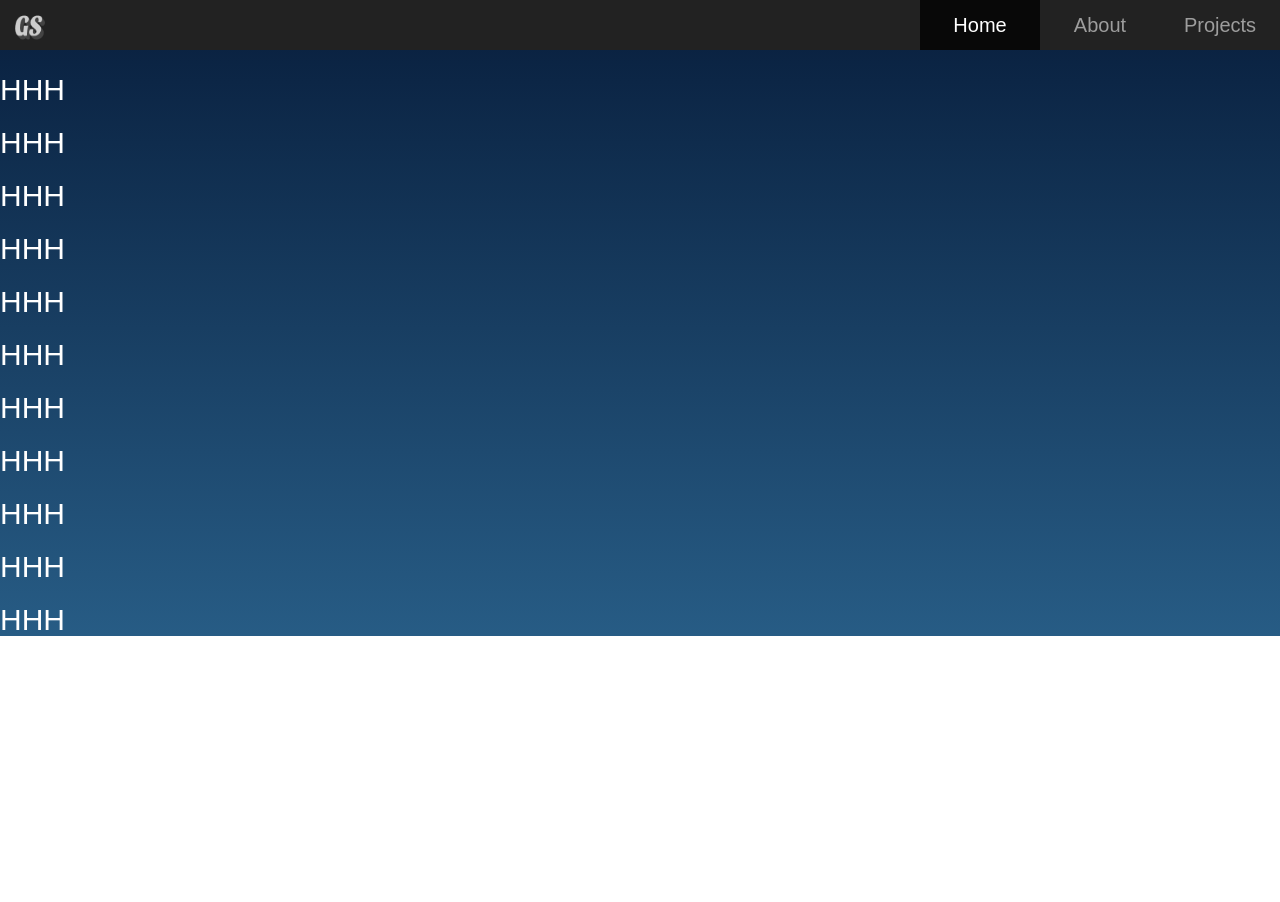
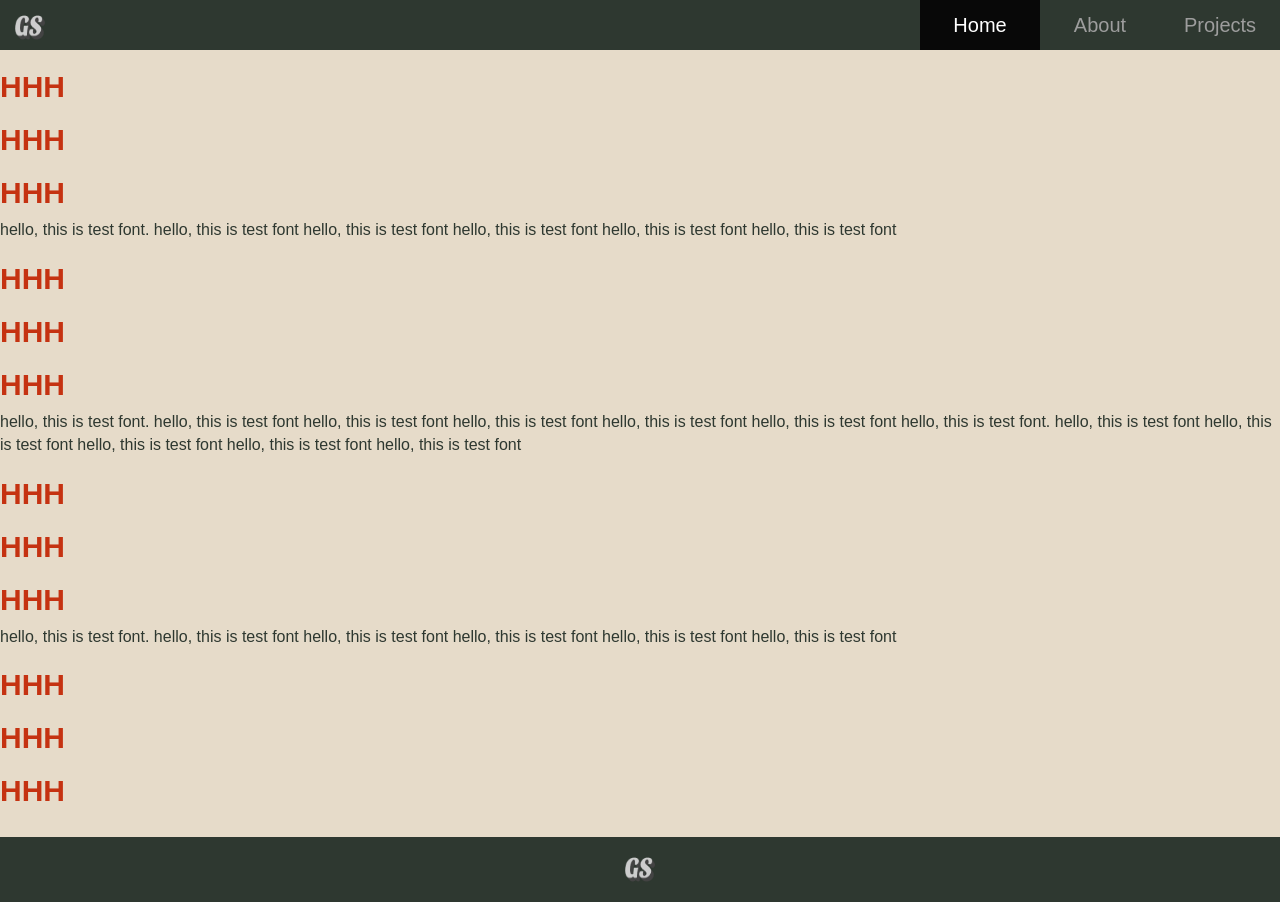
Before and after one commit to gurpreeth956/gurpreeth956.github.io, a plain HTML site: page index.html in a window 1280 px wide. Before the commit the page ends 800 px from the top, so only its background shows below. Drawn offline with nearby package versions, Linux system fonts and the light colour scheme.

Commit message:
Picked new colors for better look

```diff
--- a/index.html
+++ b/index.html
@@ -50,14 +50,21 @@
             <h2>HHH</h2>
             <h2>HHH</h2>
 
+            <p>hello, this is test font. hello, this is test font hello, this is test font hello, this is test font hello, this is test font hello, this is test font</p>
 
             <h2>HHH</h2>
             <h2>HHH</h2>
             <h2>HHH</h2>
 
+            <p>hello, this is test font. hello, this is test font hello, this is test font hello, this is test font hello, this is test font hello, this is test font hello, this is test font. hello, this is test font hello, this is test font hello, this is test font hello, this is test font hello, this is test font</p>
+
+
             <h2>HHH</h2>
             <h2>HHH</h2>
             <h2>HHH</h2>
+
+            <p>hello, this is test font. hello, this is test font hello, this is test font hello, this is test font hello, this is test font hello, this is test font</p>
+
 
             <h2>HHH</h2>
             <h2>HHH</h2>
@@ -66,10 +73,21 @@
         <!-- Page Details End-->
 
 
+        <!-- Footer Start -->
+        <footer class="text-muted text-center myfooter">
+            <div class="container">
+                <img src="images/GS.png" width="30" height="25" alt="Gurpreeth Singh">
+            </div>
+        </footer>
+        <!-- Footer End -->
+
+
         <!-- jQuery library -->
         <script src="https://ajax.googleapis.com/ajax/libs/jquery/3.4.1/jquery.min.js"></script>
         <!-- Bootstrap JS -->
         <script src="https://maxcdn.bootstrapcdn.com/bootstrap/3.4.0/js/bootstrap.min.js"></script>
+        <!-- My JS File -->
+        <script src="functions.js"></script>
 
     </body>
 </html>
--- a/style.css
+++ b/style.css
@@ -1,10 +1,24 @@
+html {
+    background-color: #2e3830;
+}
+
 body {
     font-family: Arial, Helvetica, sans-serif;
-    color: white;
+}
+
+h1, h2, h3, h4, h5, h6 {
+    color: #c53211;
+    font-weight: bold;
+}
+
+p {
+    color: #2e3830;
+    font-size: 16px;
 }
 
 .navbar {
     font-size: 20px;
+    background-color: #2e3830;
     border: none;
 }
 
@@ -18,5 +32,24 @@ body {
 }
 
 .page-details {
-    background: linear-gradient(#09203f, #275c85);
+    background: linear-gradient(#e6dbc9, #e6dbc9, #e6dbc9);
+    padding-top: 50px;
+    padding-bottom: 20px;
+    width: 100%;
+    float: left;
+    clear: none;
 }
+
+.myfooter {
+    width:100%;
+    background-color: #2e3830;
+    padding-top: 20px;
+    padding-bottom: 20px;
+    text-align: center;
+    float: left;
+    clear: none;
+}
+
+.myfooter h1 {
+    color: #e6dbc9;
+}
```
Also changed, not shown: about.html (+11 -0 lines), projects.html (+11 -0 lines), functions.js (added).
